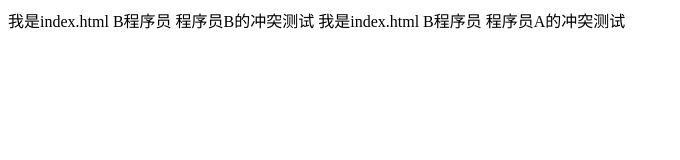
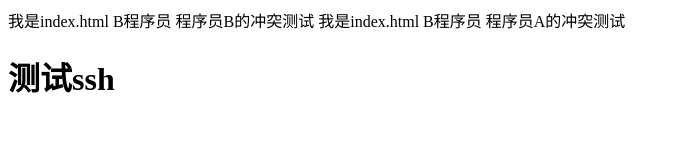
Before and after one commit to liuzhaoyueyue/git-demo, a plain HTML site: page index.html in a window 1280 px wide. Shown: the whole page, without its empty margins (0-680 px from the left). Drawn offline with Linux system fonts and the light colour scheme.

Commit message:
测试ssh

```diff
--- a/index.html
+++ b/index.html
@@ -1 +1,2 @@
 我是index.html B程序员 程序员B的冲突测试 我是index.html B程序员 程序员A的冲突测试
+<h1>测试ssh</h1>
```
